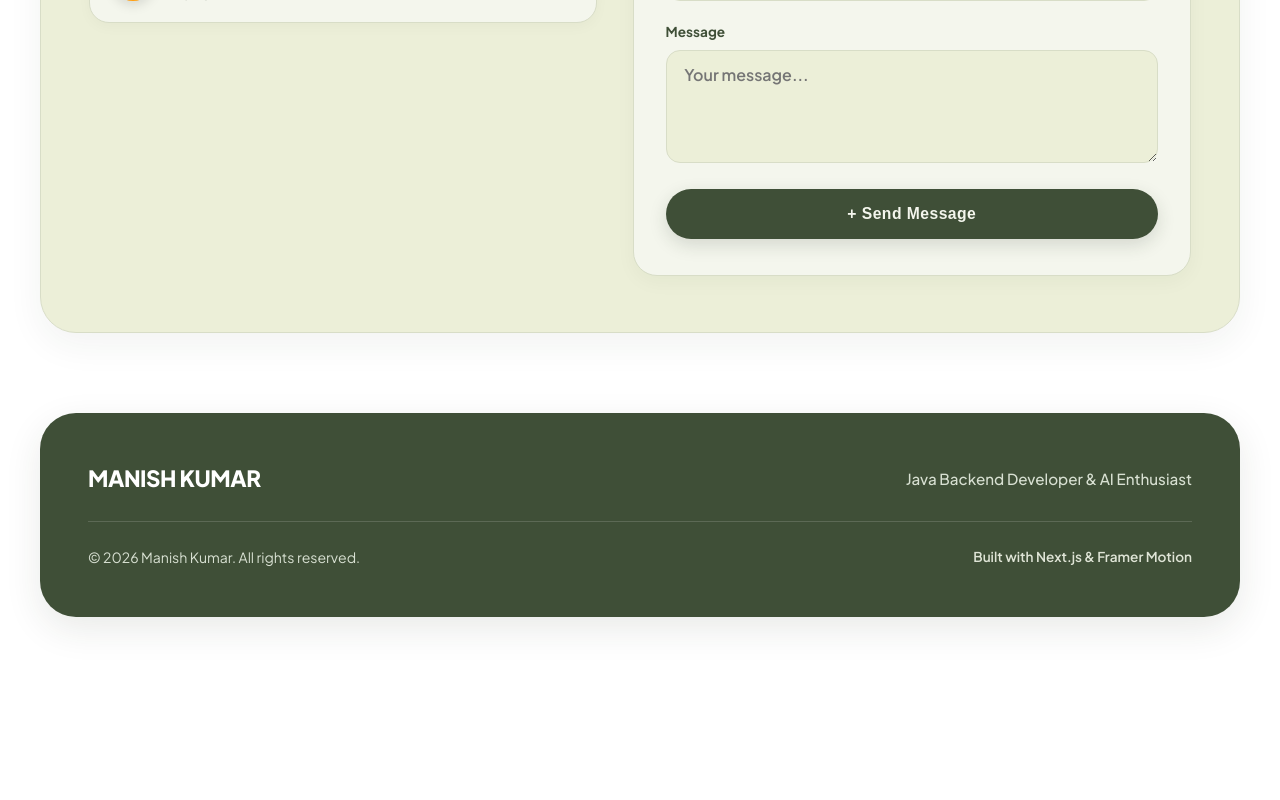
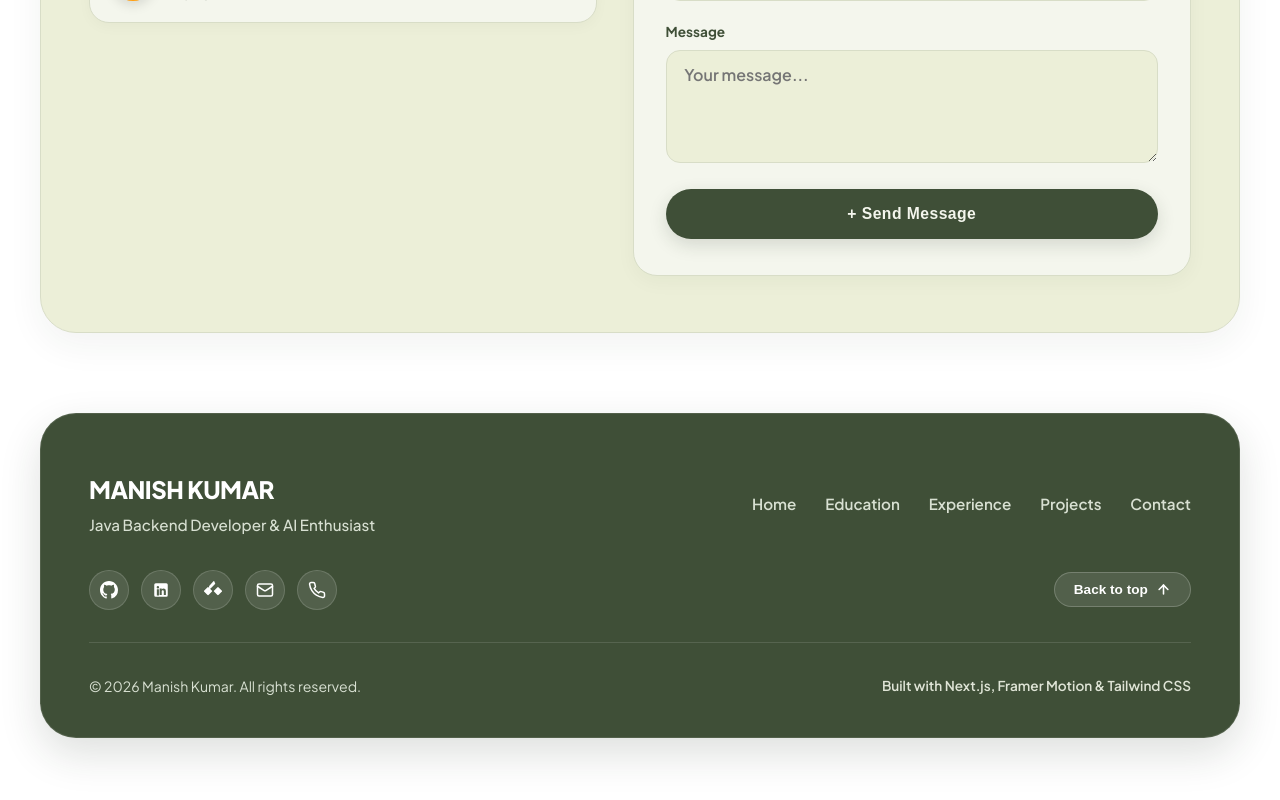
Before and after one commit to manishworkss/aurexon, a Next.js app: page / in a window 1280 px wide. Shown: the part 4885-5685 px from the top of the page. Before the commit the page ends 5554 px from the top, so only its background shows below. Built offline with nearby package versions, Linux system fonts and the light colour scheme; a web font is replaced by a local one.

Commit message:
style: polish Footer section with brand navigation, social circles, and back-to-top button

```diff
--- a/src/components/Footer.js
+++ b/src/components/Footer.js
@@ -1,20 +1,117 @@
+'use client';
+
+import Link from 'next/link';
 import styles from './Footer.module.css';
 
+function GithubIcon({ size = 18 }) {
+  return (
+    <svg width={size} height={size} viewBox="0 0 24 24" fill="currentColor">
+      <path d="M12 0C5.37 0 0 5.37 0 12c0 5.31 3.435 9.795 8.205 11.385.6.105.825-.255.825-.57 0-.285-.015-1.23-.015-2.235-3.015.555-3.795-.735-4.035-1.41-.135-.345-.72-1.41-1.23-1.695-.42-.225-1.02-.78-.015-.795.945-.015 1.62.87 1.845 1.23 1.08 1.815 2.805 1.305 3.495.99.105-.78.42-1.305.765-1.605-2.67-.3-5.46-1.335-5.46-5.925 0-1.305.465-2.385 1.23-3.225-.12-.3-.54-1.53.12-3.18 0 0 1.005-.315 3.3 1.23.96-.27 1.98-.405 3-.405s2.04.135 3 .405c2.295-1.56 3.3-1.23 3.3-1.23.66 1.65.24 2.88.12 3.18.765.84 1.23 1.905 1.23 3.225 0 4.605-2.805 5.625-5.475 5.925.435.375.81 1.095.81 2.22 0 1.605-.015 2.895-.015 3.3 0 .315.225.69.825.57A12.02 12.02 0 0024 12c0-6.63-5.37-12-12-12z"/>
+    </svg>
+  );
+}
+
+function LinkedinIcon({ size = 18 }) {
+  return (
+    <svg width={size} height={size} viewBox="0 0 24 24" fill="currentColor">
+      <path d="M19 3a2 2 0 0 1 2 2v14a2 2 0 0 1-2 2H5a2 2 0 0 1-2-2V5a2 2 0 0 1 2-2h14m-.5 15.5v-5.3a3.26 3.26 0 0 0-3.26-3.26c-.85 0-1.84.52-2.28 1.3v-1.11h-2.79v8.37h2.79v-4.93c0-.77.62-1.4 1.39-1.4a1.4 1.4 0 0 1 1.4 1.4v4.93h2.75M6.46 10.9v8.37H9.25V10.9H6.46M7.86 6.78a1.62 1.62 0 1 0 0 3.24 1.62 1.62 0 0 0 0-3.24z"/>
+    </svg>
+  );
+}
+
+function LeetcodeIcon({ size = 18 }) {
+  return (
+    <svg width={size} height={size} viewBox="0 0 24 24" fill="currentColor">
+      <path d="M13.483 0a1.374 1.374 0 0 0-.961.438L7.17 6.2a1.374 1.374 0 0 0-.416.973v1.545c0 .365.145.714.405.973l.01.01a1.374 1.374 0 0 0 1.944 0l5.35-5.326a1.374 1.374 0 0 0 0-1.944L13.483 0zM5.38 8.136a1.374 1.374 0 0 0-.973.405L.405 12.543a1.374 1.374 0 0 0 0 1.944l4.002 4.002a1.374 1.374 0 0 0 1.944 0l3.992-3.992a1.374 1.374 0 0 0 0-1.944l-4.002-4.002a1.374 1.374 0 0 0-.961-.415zm13.24 0a1.374 1.374 0 0 0-.973.405l-4.002 4.002a1.374 1.374 0 0 0 0 1.944l3.992 3.992a1.374 1.374 0 0 0 1.944 0l4.002-4.002a1.374 1.374 0 0 0 0-1.944l-4.002-4.002a1.374 1.374 0 0 0-.961-.415z"/>
+    </svg>
+  );
+}
+
+function MailIcon({ size = 18 }) {
+  return (
+    <svg width={size} height={size} viewBox="0 0 24 24" fill="none" stroke="currentColor" strokeWidth="2" strokeLinecap="round" strokeLinejoin="round">
+      <rect width="20" height="16" x="2" y="4" rx="2" />
+      <path d="m22 7-8.97 5.7a1.94 1.94 0 0 1-2.06 0L2 7" />
+    </svg>
+  );
+}
+
+function PhoneIcon({ size = 18 }) {
+  return (
+    <svg width={size} height={size} viewBox="0 0 24 24" fill="none" stroke="currentColor" strokeWidth="2" strokeLinecap="round" strokeLinejoin="round">
+      <path d="M22 16.92v3a2 2 0 0 1-2.18 2 19.79 19.79 0 0 1-8.63-3.07 19.5 19.5 0 0 1-6-6 19.79 19.79 0 0 1-3.07-8.67A2 2 0 0 1 4.11 2h3a2 2 0 0 1 2 1.72 12.84 12.84 0 0 0 .7 2.81 2 2 0 0 1-.45 2.11L8.09 9.91a16 16 0 0 0 6 6l1.27-1.27a2 2 0 0 1 2.11-.45 12.84 12.84 0 0 0 2.81.7A2 2 0 0 1 22 16.92z" />
+    </svg>
+  );
+}
+
+function ArrowUpIcon({ size = 16 }) {
+  return (
+    <svg width={size} height={size} viewBox="0 0 24 24" fill="none" stroke="currentColor" strokeWidth="2.5" strokeLinecap="round" strokeLinejoin="round">
+      <line x1="12" y1="19" x2="12" y2="5" />
+      <polyline points="5 12 12 5 19 12" />
+    </svg>
+  );
+}
+
 export default function Footer() {
+  const scrollToTop = () => {
+    window.scrollTo({ top: 0, behavior: 'smooth' });
+  };
+
   return (
     <footer className={styles.footerSection}>
       <div className={styles.container}>
-        <div className={styles.top}>
-          <span className={styles.logo}>MANISH KUMAR</span>
-          <p className={styles.tagline}>Java Backend Developer & AI Enthusiast</p>
+        {/* Top Header Row */}
+        <div className={styles.topRow}>
+          <div className={styles.brandInfo}>
+            <span className={styles.logo}>MANISH KUMAR</span>
+            <p className={styles.tagline}>Java Backend Developer & AI Enthusiast</p>
+          </div>
+
+          <nav className={styles.navLinks}>
+            <Link href="#hero" className={styles.navLink}>Home</Link>
+            <Link href="#education" className={styles.navLink}>Education</Link>
+            <Link href="#experience" className={styles.navLink}>Experience</Link>
+            <Link href="#projects" className={styles.navLink}>Projects</Link>
+            <Link href="#contact" className={styles.navLink}>Contact</Link>
+          </nav>
         </div>
+
+        {/* Middle Social Bar */}
+        <div className={styles.middleRow}>
+          <div className={styles.socials}>
+            <a href="https://github.com/manishworkss" target="_blank" rel="noopener noreferrer" className={styles.socialCircle} aria-label="GitHub">
+              <GithubIcon size={18} />
+            </a>
+            <a href="https://www.linkedin.com/in/manish-kumar-37349633a/" target="_blank" rel="noopener noreferrer" className={styles.socialCircle} aria-label="LinkedIn">
+              <LinkedinIcon size={18} />
+            </a>
+            <a href="https://leetcode.com/u/Manishkr92/" target="_blank" rel="noopener noreferrer" className={styles.socialCircle} aria-label="LeetCode">
+              <LeetcodeIcon size={18} />
+            </a>
+            <a href="mailto:bcawithmanish0008@gmail.com" className={styles.socialCircle} aria-label="Gmail">
+              <MailIcon size={18} />
+            </a>
+            <a href="tel:+918271735190" className={styles.socialCircle} aria-label="Phone">
+              <PhoneIcon size={18} />
+            </a>
+          </div>
+
+          <button onClick={scrollToTop} className={styles.scrollTopBtn} aria-label="Scroll to top">
+            <span>Back to top</span>
+            <ArrowUpIcon size={15} />
+          </button>
+        </div>
+
         <div className={styles.divider}></div>
-        <div className={styles.bottom}>
-          <p className={styles.text}>
+
+        {/* Bottom Credits Row */}
+        <div className={styles.bottomRow}>
+          <p className={styles.copyText}>
             © {new Date().getFullYear()} Manish Kumar. All rights reserved.
           </p>
-          <p className={styles.subtext}>
-            Built with Next.js & Framer Motion
+          <p className={styles.builtText}>
+            Built with Next.js, Framer Motion & Tailwind CSS
           </p>
         </div>
       </div>
--- a/src/components/Footer.module.css
+++ b/src/components/Footer.module.css
@@ -1,29 +1,41 @@
 .footerSection {
   width: 100%;
   max-width: 1200px;
-  margin: 0 auto 2rem auto;
+  margin: 0 auto 3rem auto;
   background-color: var(--forest-dark);
   color: var(--cream-light);
   border-radius: var(--radius-hero-card);
-  padding: 3rem;
-  box-shadow: 0 12px 36px rgba(35, 45, 32, 0.1);
+  padding: 3.5rem 3rem 2.5rem 3rem;
+  box-shadow: 0 16px 40px rgba(35, 45, 32, 0.15);
+  border: 1px solid rgba(255, 255, 255, 0.1);
+  position: relative;
+  overflow: hidden;
 }
 
 .container {
   display: flex;
   flex-direction: column;
+  gap: 2rem;
+}
+
+/* Top Row */
+.topRow {
+  display: flex;
+  justify-content: space-between;
+  align-items: center;
+  flex-wrap: wrap;
   gap: 1.5rem;
 }
 
-.top {
+.brandInfo {
   display: flex;
-  justify-content: space-between;
-  align-items: center;
+  flex-direction: column;
+  gap: 0.3rem;
 }
 
 .logo {
   font-weight: 900;
-  font-size: 1.4rem;
+  font-size: 1.5rem;
   letter-spacing: -0.02em;
   color: var(--text-light);
 }
@@ -34,38 +46,129 @@
   font-weight: 500;
 }
 
+.navLinks {
+  display: flex;
+  align-items: center;
+  gap: 1.8rem;
+  flex-wrap: wrap;
+}
+
+.navLink {
+  font-size: 0.95rem;
+  font-weight: 600;
+  color: var(--text-light-muted);
+  transition: color 0.2s ease, transform 0.2s ease;
+}
+
+.navLink:hover {
+  color: var(--text-light);
+  transform: translateY(-1px);
+}
+
+/* Middle Row */
+.middleRow {
+  display: flex;
+  justify-content: space-between;
+  align-items: center;
+  flex-wrap: wrap;
+  gap: 1.2rem;
+}
+
+.socials {
+  display: flex;
+  align-items: center;
+  gap: 0.75rem;
+}
+
+.socialCircle {
+  width: 40px;
+  height: 40px;
+  border-radius: 50%;
+  background-color: rgba(255, 255, 255, 0.1);
+  color: var(--text-light);
+  display: flex;
+  align-items: center;
+  justify-content: center;
+  border: 1px solid rgba(255, 255, 255, 0.15);
+  transition: all 0.25s ease;
+}
+
+.socialCircle:hover {
+  background-color: var(--cream-light);
+  color: var(--forest-dark);
+  transform: translateY(-3px);
+  box-shadow: 0 6px 16px rgba(0, 0, 0, 0.2);
+}
+
+.scrollTopBtn {
+  display: inline-flex;
+  align-items: center;
+  gap: 0.5rem;
+  padding: 0.55rem 1.2rem;
+  border-radius: var(--radius-pill);
+  background-color: rgba(255, 255, 255, 0.1);
+  color: var(--text-light);
+  border: 1px solid rgba(255, 255, 255, 0.2);
+  font-size: 0.85rem;
+  font-weight: 700;
+  cursor: pointer;
+  transition: all 0.25s ease;
+}
+
+.scrollTopBtn:hover {
+  background-color: var(--cream-light);
+  color: var(--forest-dark);
+  transform: translateY(-2px);
+  box-shadow: 0 6px 18px rgba(0, 0, 0, 0.2);
+}
+
 .divider {
   width: 100%;
   height: 1px;
-  background: rgba(255, 255, 255, 0.15);
+  background: rgba(255, 255, 255, 0.12);
 }
 
-.bottom {
+/* Bottom Row */
+.bottomRow {
   display: flex;
   justify-content: space-between;
   align-items: center;
+  flex-wrap: wrap;
+  gap: 1rem;
 }
 
-.text {
+.copyText {
   font-size: 0.88rem;
   color: var(--text-light-muted);
 }
 
-.subtext {
+.builtText {
   font-size: 0.85rem;
   color: var(--sage-light);
   font-weight: 600;
 }
 
-@media (max-width: 600px) {
+@media (max-width: 768px) {
   .footerSection {
-    padding: 2rem 1.5rem;
+    padding: 2.5rem 1.5rem 2rem 1.5rem;
     border-radius: 28px;
   }
-  .top,
-  .bottom {
+  .topRow {
     flex-direction: column;
+    align-items: flex-start;
+    gap: 1.25rem;
+  }
+  .navLinks {
+    gap: 1.2rem;
+  }
+  .middleRow {
+    flex-direction: column;
+    align-items: flex-start;
+    gap: 1.25rem;
+  }
+  .bottomRow {
+    flex-direction: column;
+    align-items: flex-start;
     gap: 0.5rem;
-    text-align: center;
   }
 }
```
